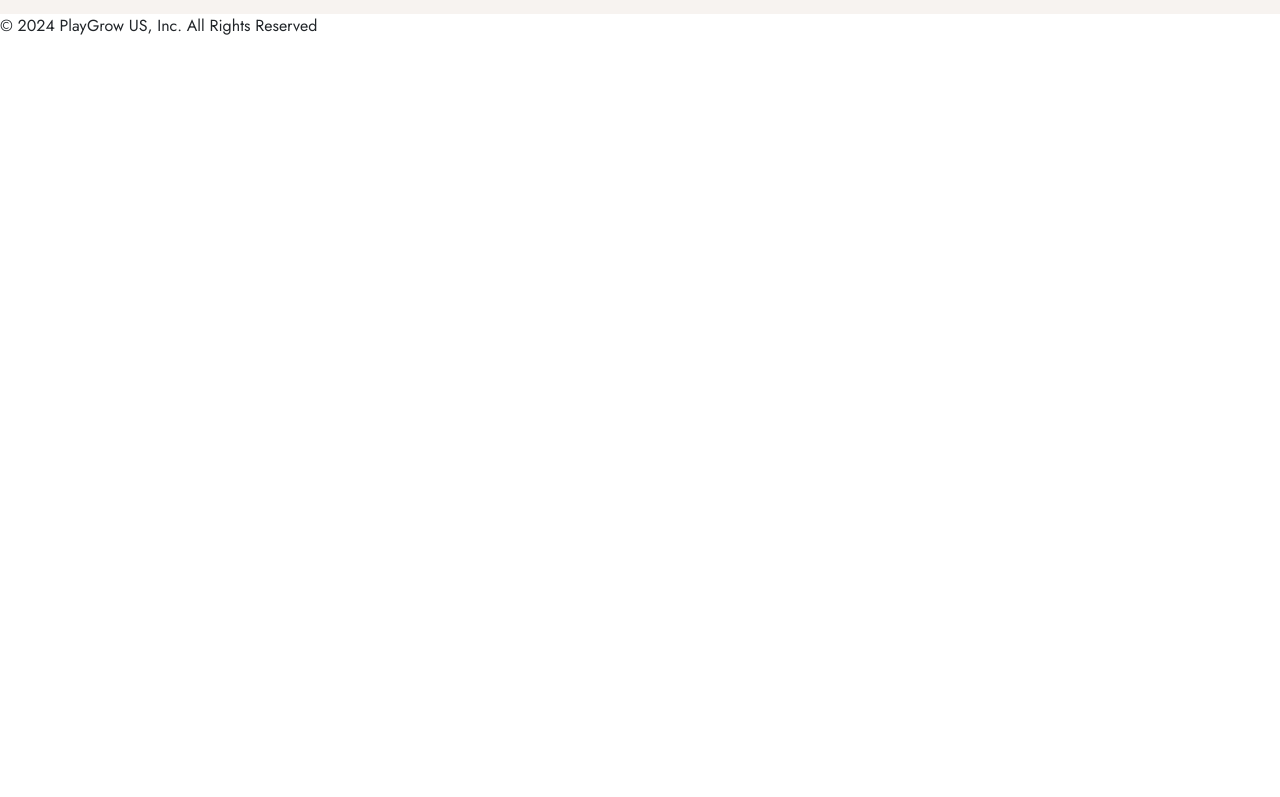
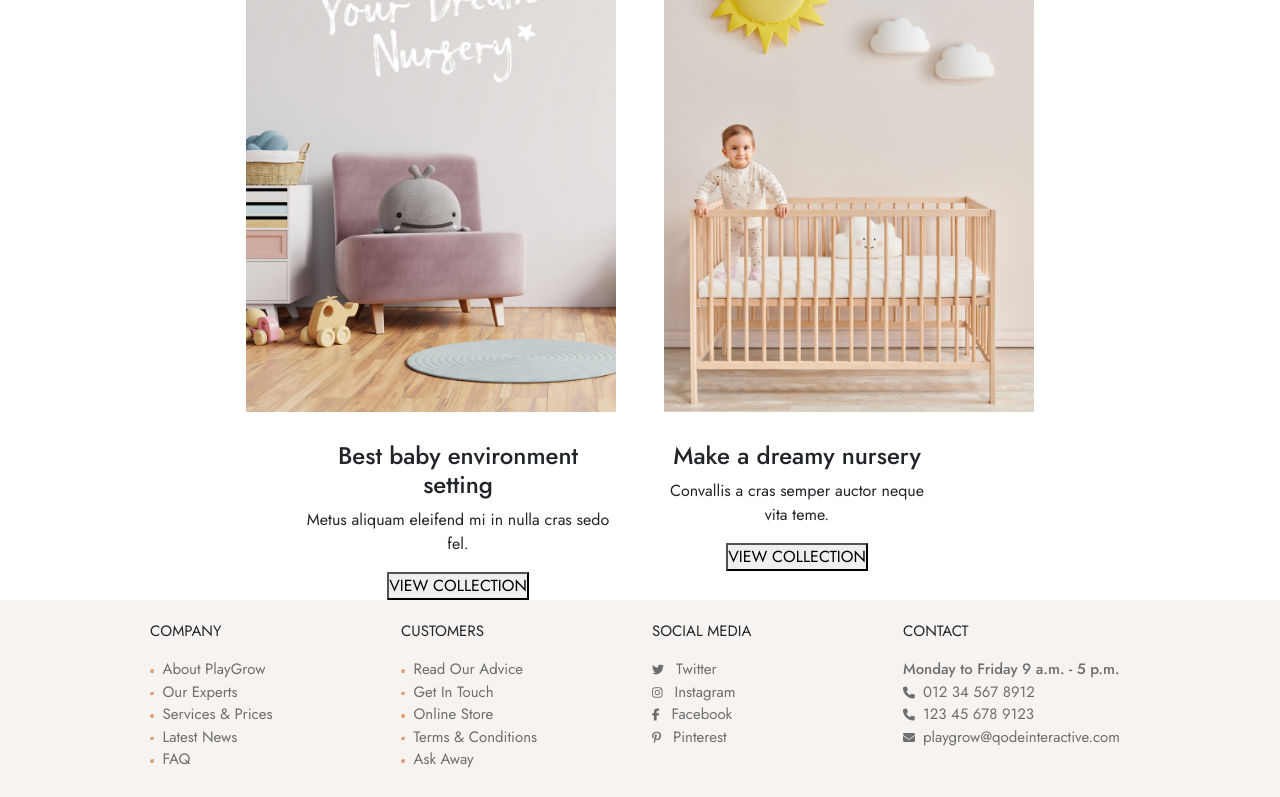
Before and after one commit to quynhanhshin/doan, a React (Create React App) app: page / in a window 1280 px wide. Shown: the part 3561-4358 px from the top of the page. Before the commit the page ends 3615 px from the top, so only its background shows below. Built offline with nearby package versions, Linux system fonts and the light colour scheme; no server answers.

Commit message:
collection1

```diff
--- /dev/null
+++ b/src/components/collection/Collection.js
@@ -0,0 +1,27 @@
+import React from "react";
+import "./collection.css";
+import pic01 from "../../imgs/collection/pic01.jpg";
+import pic02 from "../../imgs/collection/pic02.jpg";
+
+export default function Collection() {
+    return (
+        <div className="collection">
+            <div className="collection-card-1">
+                <img src={pic01} />
+                <div className="text">
+                    <h4>Best baby environment setting</h4>
+                    <p>Metus aliquam eleifend mi in nulla cras sedo fel.</p>
+                    <button>VIEW COLLECTION</button>
+                </div>
+            </div>
+            <div className="collection-card-2">
+                <img src={pic02} />
+                <div className="text">
+                    <h4>Make a dreamy nursery</h4>
+                    <p>Convallis a cras semper auctor neque vita teme.</p>
+                    <button>VIEW COLLECTION</button>
+                </div>
+            </div>
+        </div>
+    );
+}
--- /dev/null
+++ b/src/components/collection/collection.css
@@ -0,0 +1,27 @@
+.collection {
+    display: flex;
+    padding-top: 97px;
+    justify-content: center;
+}
+.collection .collection-card-1 {
+    margin-right: 24px;
+    text-align: right;
+}
+.collection .collection-card-1 .text {
+    text-align: center;
+    margin: 30px 0 0 300px;
+}
+.collection .collection-card-2 {
+    margin-left: 24px;
+    text-align: left;
+}
+.collection .collection-card-2 .text {
+    text-align: center;
+    margin: 30px 350px 0 0;
+}
+.collection .collection-card-1 img {
+    width: 60%;
+}
+.collection .collection-card-2 img {
+    width: 60%;
+}
--- a/src/components/slider_sp/Slider_sp.js
+++ b/src/components/slider_sp/Slider_sp.js
@@ -11,6 +11,7 @@ import pic07 from "../../imgs/slider-img7.png";
 export default function Responsive() {
     const settings = {
         infinite: true,
+        // infinite là cho phép quay trở lại
         speed: 500,
         slidesToShow: 8,
         slidesToScroll: 1,
@@ -21,7 +22,6 @@ export default function Responsive() {
                     slidesToShow: 3,
                     slidesToScroll: 3,
                     infinite: true,
-                                        dots: true,
                 },
             },
             {
--- a/src/pages/home/Home.js
+++ b/src/pages/home/Home.js
@@ -16,6 +16,7 @@ import "./home.css";
 import Posts from "../../components/posts/Posts";
 import Form_email from "../../components/form-email/Form_email";
 import Slider_sp from "../../components/slider_sp/Slider_sp";
+import Collection from "../../components/collection/Collection";
 export default function Home() {
     const [data, setData] = useState([]);
     const url = "https://658c2957859b3491d3f59c3a.mockapi.io/Product";
@@ -70,9 +71,7 @@ export default function Home() {
                                         <i class="fa-solid fa-star"></i>
                                         <i class="fa-solid fa-star"></i>
                                     </div>
-                                                                        <CardText className="text-feedback">
-                                                                                "Donec pretium vulputate sapien necen sagittis aliquam hac habitass platea dictumst quisque sagit."
-                                                                        </CardText>
+                                    <CardText className="text-feedback">"Donec pretium vulputate sapien necen sagittis aliquam hac habitass platea dictumst quisque sagit."</CardText>
                                     <CardSubtitle className="person-feedback">PAWEL, CHICAGO</CardSubtitle>
                                 </CardBody>
                             </Card>
@@ -87,9 +86,7 @@ export default function Home() {
                                         <i class="fa-solid fa-star"></i>
                                         <i class="fa-solid fa-star"></i>
                                     </div>
-                                                                        <CardText className="text-feedback">
-                                                                                "Facilisis magna etiam tempor orci eu lobortis elementum nibh. Id donec ultricese tincidunt aru."
-                                                                        </CardText>
+                                    <CardText className="text-feedback">"Facilisis magna etiam tempor orci eu lobortis elementum nibh. Id donec ultricese tincidunt aru."</CardText>
                                     <CardSubtitle className="person-feedback">JASMINE, CALIFORNIA</CardSubtitle>
                                 </CardBody>
                             </Card>
@@ -104,9 +101,7 @@ export default function Home() {
                                         <i class="fa-solid fa-star"></i>
                                         <i class="fa-solid fa-star"></i>
                                     </div>
-                                                                        <CardText className="text-feedback">
-                                                                                "Massa eget egestas purus viverra a in nisl nisi. Ut tortor pretium viverra suspendise potenti tempor orc ed."
-                                                                        </CardText>
+                                    <CardText className="text-feedback">"Massa eget egestas purus viverra a in nisl nisi. Ut tortor pretium viverra suspendise potenti tempor orc ed."</CardText>
                                     <CardSubtitle className="person-feedback">LOLA, LONDON</CardSubtitle>
                                 </CardBody>
                             </Card>
@@ -134,6 +129,7 @@ export default function Home() {
                 </div>
             </div>
             <Slider_sp />
+            <Collection />
             <Footer />
         </div>
     );
```
Also changed, not shown: src/imgs/collection/pic01.jpg (added), src/imgs/collection/pic02.jpg (added). Lines whose indentation alone changed are shown as unchanged.
